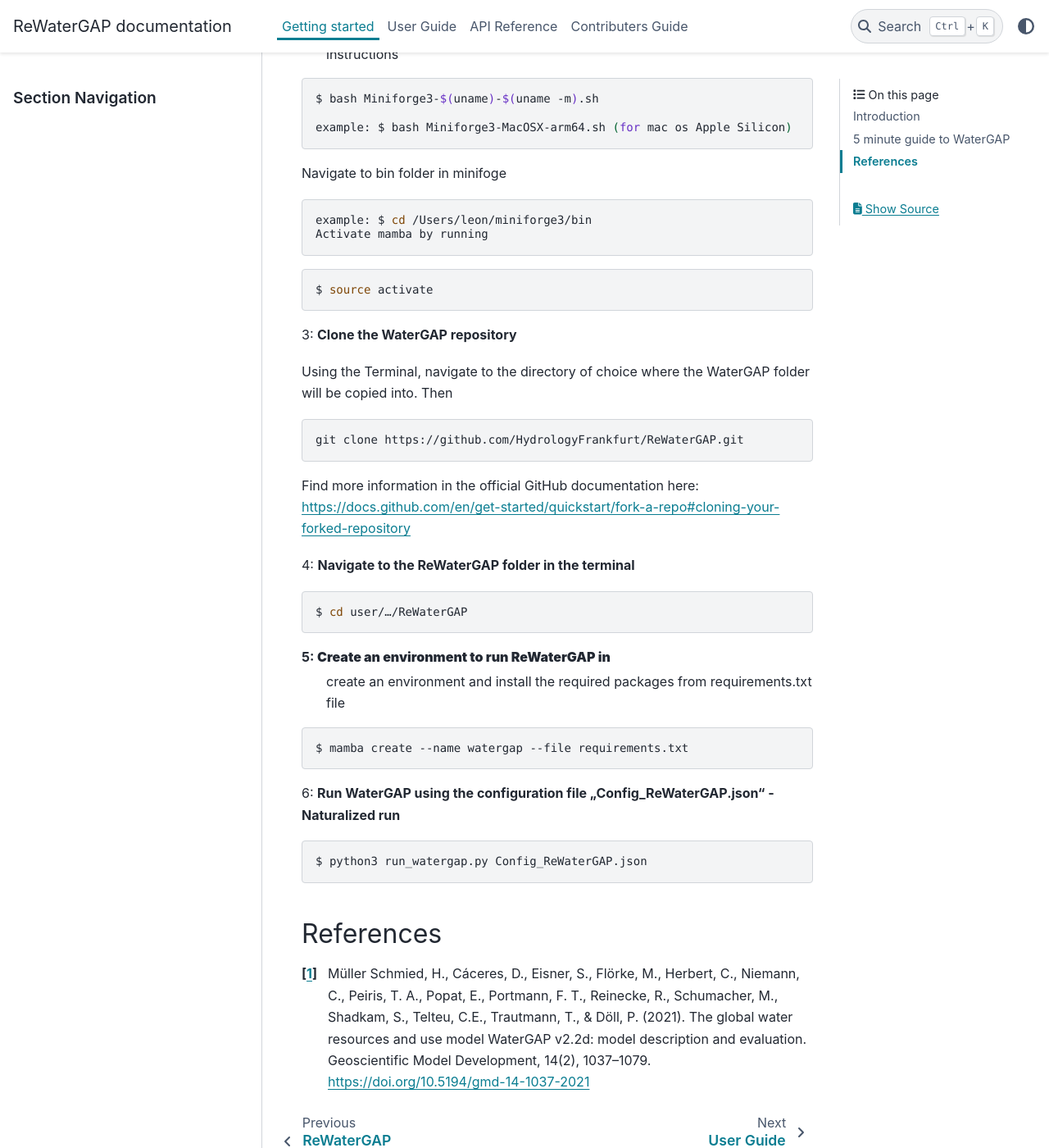
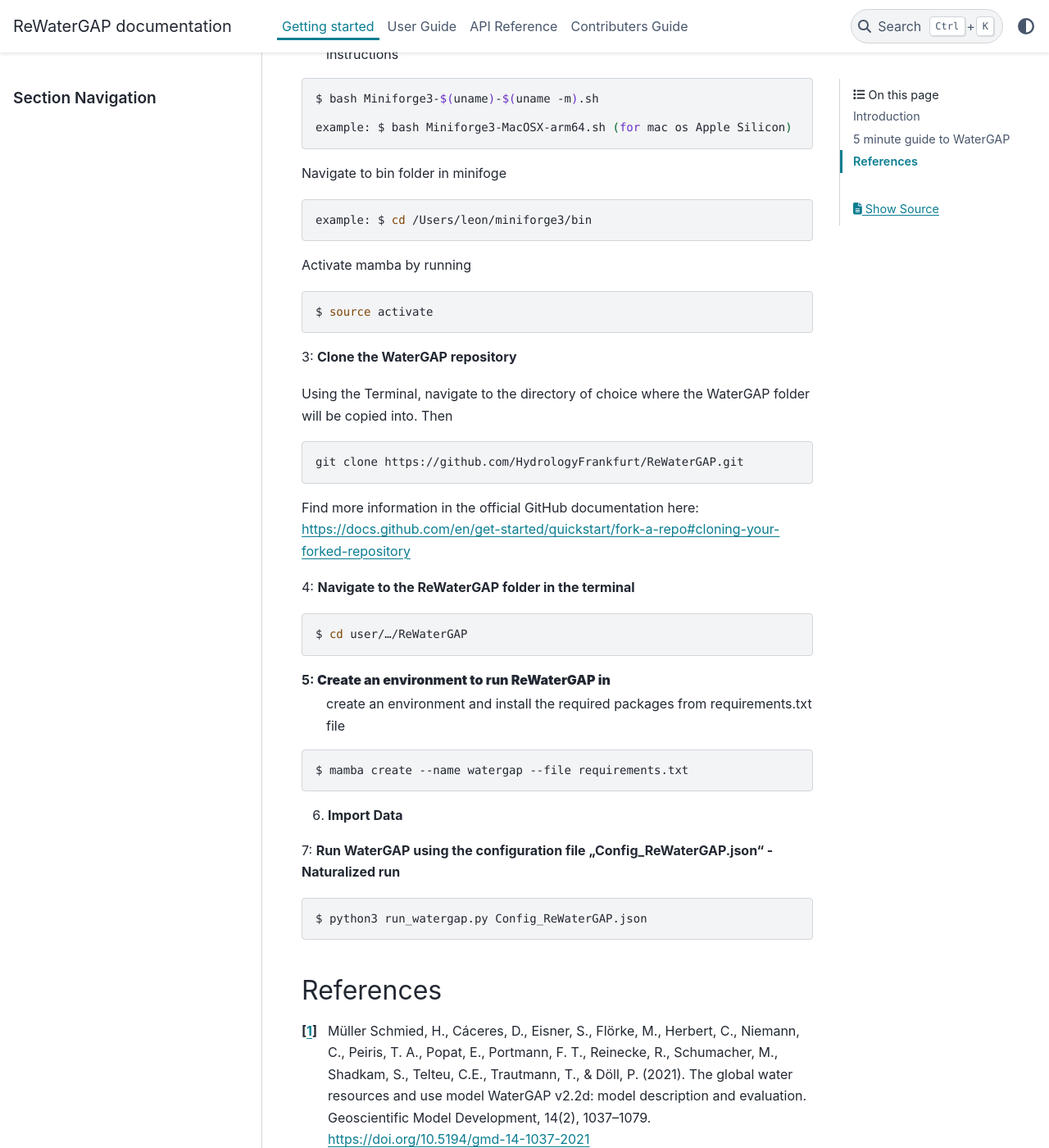
Before and after one commit to HydrologyFrankfurt/ReWaterGAP, a Sphinx documentation site: the page built from docs/getting_started/index.rst, in a window 1280 px wide and 1400 px high, scrolled down 1431 px. Shown: the whole window at 82% size. Built offline with Sphinx 7.4.7 and the PyData theme 0.15.4, drawn with Linux system fonts in a browser that asks for light colours; pages that are not in the unit, such as notebooks, are missing from menus.

Commit message:
Update index.rst

```diff
--- a/docs/getting_started/index.rst
+++ b/docs/getting_started/index.rst
@@ -54,7 +54,8 @@
 .. code-block:: bash
 
 	example: $ cd /Users/leon/miniforge3/bin
-	Activate mamba by running
+
+Activate mamba by running
 
 .. code-block:: bash
 
@@ -84,7 +85,9 @@
 
 	$ mamba create --name watergap --file requirements.txt
 
-6: **Run WaterGAP using the configuration file „Config_ReWaterGAP.json“ - Naturalized run**
+6. **Import Data**
+
+7: **Run WaterGAP using the configuration file „Config_ReWaterGAP.json“ - Naturalized run**
 
 .. code-block:: bash
 
```
